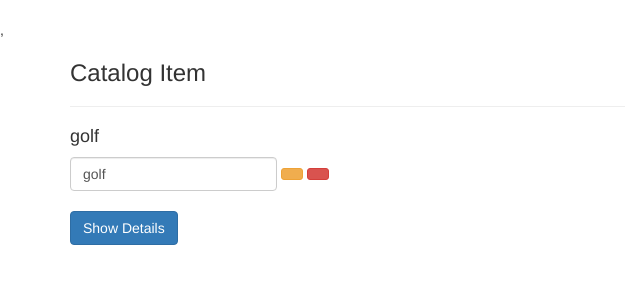
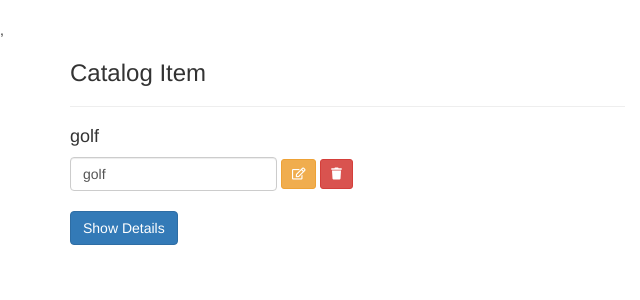
Before and after one commit to Jclewis1989/Item-Catalog, a Flask app: page /items/1/edit/ in a window 1280 px wide. Shown: the part 52-352 px from the top of the page, without its empty margins (0-640 px from the left). Run offline with Flask 2, Linux system fonts and the light colour scheme; data comes from the database, SQL or seed files in the repository; some libraries are stand-ins or nearby versions.

Commit message:
Add font awesome cdn

```diff
--- a/templates/layout.html
+++ b/templates/layout.html
@@ -5,6 +5,7 @@
     <title>Item Catalog | Udacity FSND</title>
     <link rel="stylesheet" href="https://maxcdn.bootstrapcdn.com/bootstrap/3.3.7/css/bootstrap.min.css">
     <link rel=stylesheet type=text/css href="{{ url_for('static', filename='style.css') }}">
+    <link rel="stylesheet" href="https://use.fontawesome.com/releases/v5.6.3/css/all.css" integrity="sha384-UHRtZLI+pbxtHCWp1t77Bi1L4ZtiqrqD80Kn4Z8NTSRyMA2Fd33n5dQ8lWUE00s/" crossorigin="anonymous">
   </head>
   <body>
     {% include 'includes/_navbar.html' %}
```
